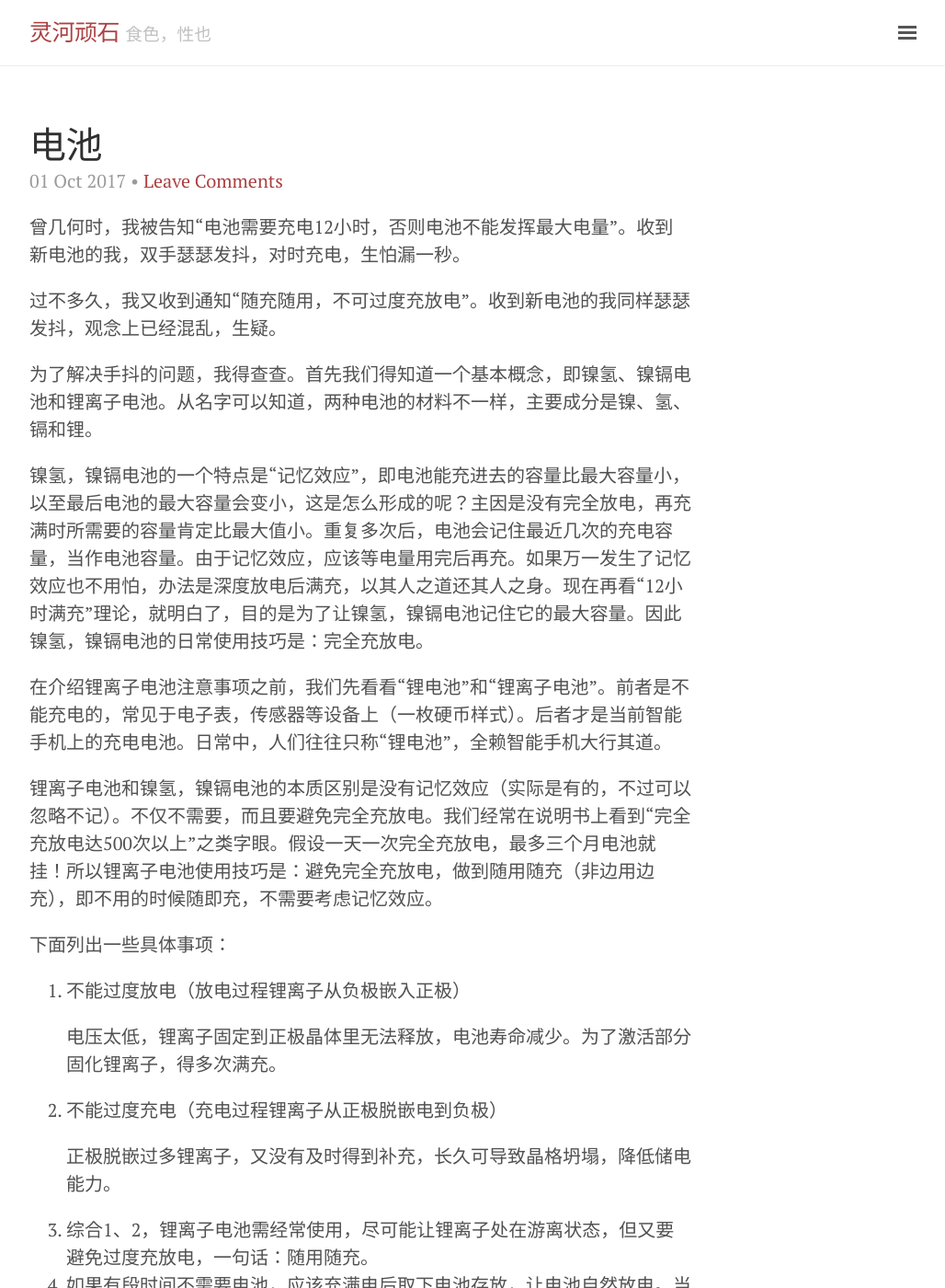
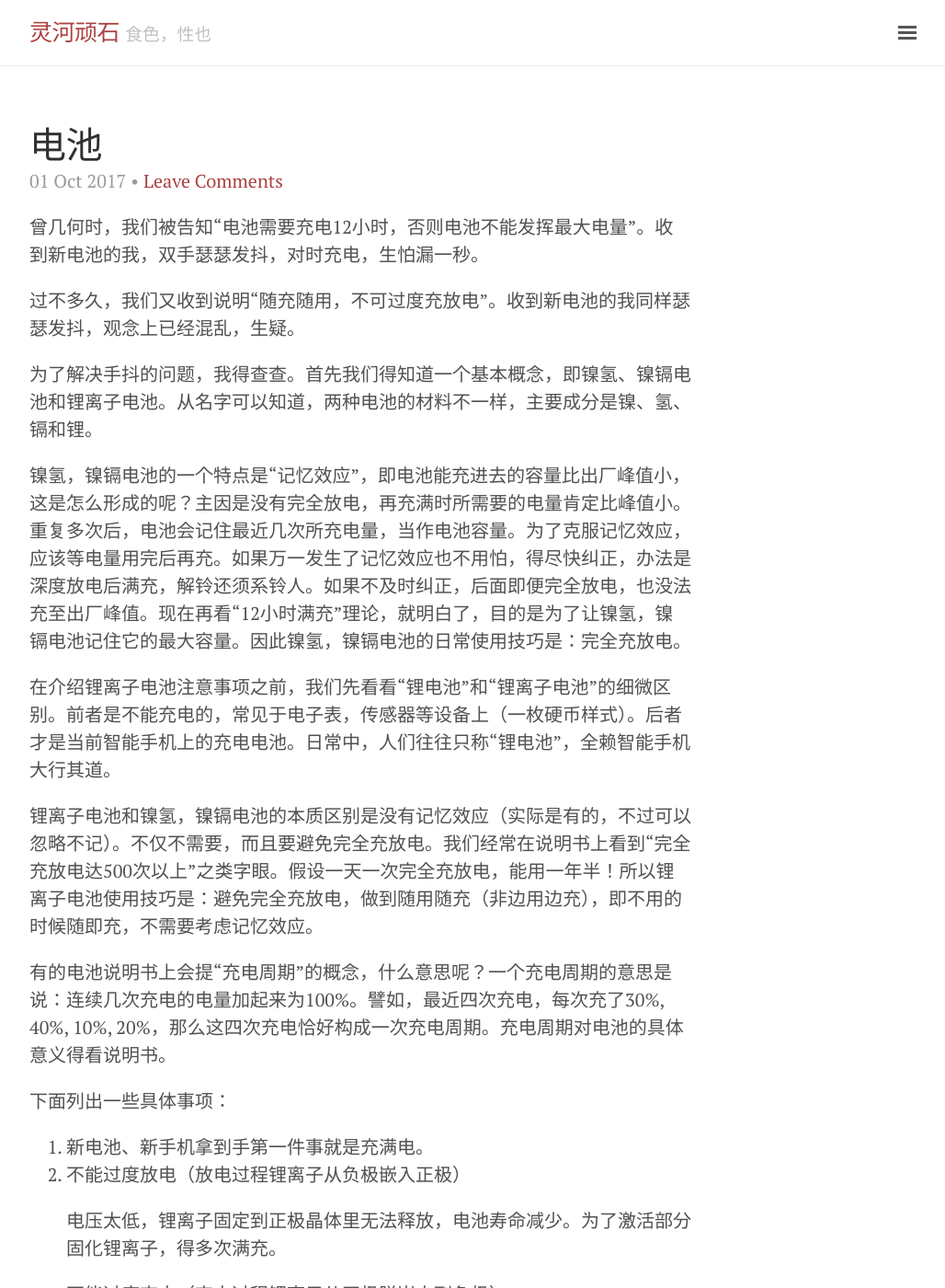
Before and after one commit to outsinre/zh-blog, a Jekyll site: the page built from _posts/2017-10-01-battery.md, in a window 1280 px wide and 1400 px high. Shown: the whole window at 92% size, without its empty margins (248-1276 px from the left). Built offline with Jekyll 4.4.1, drawn with Linux system fonts in a browser that asks for light colours; comment, search, counter and statistics services are not loaded; some of the changed text lies outside the part shown.

Commit message:
battery xudian; kt

```diff
--- a/_posts/2017-10-01-battery.md
+++ b/_posts/2017-10-01-battery.md
@@ -3,29 +3,33 @@ layout: post
 title: 电池
 ---
 
-曾几何时，我被告知“电池需要充电12小时，否则电池不能发挥最大电量”。收到新电池的我，双手瑟瑟发抖，对时充电，生怕漏一秒。
+曾几何时，我们被告知“电池需要充电12小时，否则电池不能发挥最大电量”。收到新电池的我，双手瑟瑟发抖，对时充电，生怕漏一秒。
 
-过不多久，我又收到通知“随充随用，不可过度充放电”。收到新电池的我同样瑟瑟发抖，观念上已经混乱，生疑。
+过不多久，我们又收到说明“随充随用，不可过度充放电”。收到新电池的我同样瑟瑟发抖，观念上已经混乱，生疑。
 
 为了解决手抖的问题，我得查查。首先我们得知道一个基本概念，即镍氢、镍镉电池和锂离子电池。从名字可以知道，两种电池的材料不一样，主要成分是镍、氢、镉和锂。
 
-镍氢，镍镉电池的一个特点是“记忆效应”，即电池能充进去的容量比最大容量小，以至最后电池的最大容量会变小，这是怎么形成的呢？主因是没有完全放电，再充满时所需要的容量肯定比最大值小。重复多次后，电池会记住最近几次的充电容量，当作电池容量。由于记忆效应，应该等电量用完后再充。如果万一发生了记忆效应也不用怕，办法是深度放电后满充，以其人之道还其人之身。现在再看“12小时满充”理论，就明白了，目的是为了让镍氢，镍镉电池记住它的最大容量。因此镍氢，镍镉电池的日常使用技巧是：完全充放电。
+镍氢，镍镉电池的一个特点是“记忆效应”，即电池能充进去的容量比出厂峰值小，这是怎么形成的呢？主因是没有完全放电，再充满时所需要的电量肯定比峰值小。重复多次后，电池会记住最近几次所充电量，当作电池容量。为了克服记忆效应，应该等电量用完后再充。如果万一发生了记忆效应也不用怕，得尽快纠正，办法是深度放电后满充，解铃还须系铃人。如果不及时纠正，后面即便完全放电，也没法充至出厂峰值。现在再看“12小时满充”理论，就明白了，目的是为了让镍氢，镍镉电池记住它的最大容量。因此镍氢，镍镉电池的日常使用技巧是：完全充放电。
 
-在介绍锂离子电池注意事项之前，我们先看看“锂电池”和“锂离子电池”。前者是不能充电的，常见于电子表，传感器等设备上（一枚硬币样式）。后者才是当前智能手机上的充电电池。日常中，人们往往只称“锂电池”，全赖智能手机大行其道。
+在介绍锂离子电池注意事项之前，我们先看看“锂电池”和“锂离子电池”的细微区别。前者是不能充电的，常见于电子表，传感器等设备上（一枚硬币样式）。后者才是当前智能手机上的充电电池。日常中，人们往往只称“锂电池”，全赖智能手机大行其道。
 
-锂离子电池和镍氢，镍镉电池的本质区别是没有记忆效应（实际是有的，不过可以忽略不记）。不仅不需要，而且要避免完全充放电。我们经常在说明书上看到“完全充放电达500次以上”之类字眼。假设一天一次完全充放电，最多三个月电池就挂！所以锂离子电池使用技巧是：避免完全充放电，做到随用随充（非边用边充），即不用的时候随即充，不需要考虑记忆效应。
+锂离子电池和镍氢，镍镉电池的本质区别是没有记忆效应（实际是有的，不过可以忽略不记）。不仅不需要，而且要避免完全充放电。我们经常在说明书上看到“完全充放电达500次以上”之类字眼。假设一天一次完全充放电，能用一年半！所以锂离子电池使用技巧是：避免完全充放电，做到随用随充（非边用边充），即不用的时候随即充，不需要考虑记忆效应。
+
+有的电池说明书上会提“充电周期”的概念，什么意思呢？一个充电周期的意思是说：连续几次充电的电量加起来为100%。譬如，最近四次充电，每次充了30%, 40%, 10%, 20%，那么这四次充电恰好构成一次充电周期。充电周期对电池的具体意义得看说明书。
 
 下面列出一些具体事项：
 
-1. 不能过度放电（放电过程锂离子从负极嵌入正极）
+1. 新电池、新手机拿到手第一件事就是充满电。
+2. 不能过度放电（放电过程锂离子从负极嵌入正极）
 
    电压太低，锂离子固定到正极晶体里无法释放，电池寿命减少。为了激活部分固化锂离子，得多次满充。
-2. 不能过度充电（充电过程锂离子从正极脱嵌电到负极）
+3. 不能过度充电（充电过程锂离子从正极脱嵌电到负极）
 
    正极脱嵌过多锂离子，又没有及时得到补充，长久可导致晶格坍塌，降低储电能力。
-3. 综合1、2，锂离子电池需经常使用，尽可能让锂离子处在游离状态，但又要避免过度充放电，一句话：随用随充。
-4. 如果有段时间不需要电池，应该充满电后取下电池存放，让电池自然放电。当然，还得时不时检查，防止过电量放完。
+4. 综合1、2，锂离子电池需经常使用，尽可能让锂离子处在游离状态，但又要避免过度充放电，一句话：随用随充。
+5. 如果有段时间不需要电池，应该充满电后取下电池存放，让电池自然放电。当然，还得时不时检查，防止电量放完。
+6. 关机充电、或飞行模式（并关闭网络）充电对电池更好。
 
-有的电池说明书上会提“充电周期”的概念，什么意思呢？一个充电周期的意思是说：几次充电的电量加起来为100%。譬如，最近四次充电，每次充了30%, 40%, 10%, 20%，那么这四次充电恰好构成一次充电周期。充电周期对电池的具体意义得看说明书。
+说了这么多，但是用户如何才能觉察自己电池出问题了呢？手机预留的工程测试端口可以对电池进行“测试”，从而检查出电池当前参数（电流、电压、峰值等）。譬如，检测出电池当前电量为1000mAh，但是Android系统显示是900mAh或1100mAh，说明电池出了“小”（误差±100mAh）问题。有的地方也称为“虚电”现象，用来描述系统显示错误的电量值。另一个发觉途径是关机充电，比对开关机电量值。市场上有非常多的“电池健康”软件，内置“电池校对”功能，被吹得天花乱坠，如滔滔江水连绵不绝。可惜的是，全是“流氓、垃圾”。在此，我以全人类、全宇宙、佛祖、三清的名义嘱咐你，远离它们！不要问为什么，just do it.
 
 上面只是一般规律，具体情况细节得再看说明书。
--- /dev/null
+++ b/_posts/2017-10-02-kt.md
@@ -0,0 +1,42 @@
+---
+layout: post
+title: 万事开头难
+---
+
+>排名部分先后。
+
+1. 小仲马的《茶花女》
+
+   我认为只有在深入地研究了人以后，才能创造人物，就像要讲一种语言就得先认真学习这种语言一样。 既然我还没到能够创造的年龄，那就只好满足于平铺直叙了。 因此，我请读者相信这个故事的真实性，故事中所有的人物，除了女主人公以外，至今尚在人世。
+2. 纳博科夫的《洛丽塔》
+
+   洛丽塔，我的生命之光，我的欲念之火。我的罪恶，我的灵魂。洛一丽一塔：舌尖向上，分三步，从上颚往下轻轻落在牙齿上。洛一丽一塔。
+3. 马尔克斯的《百年孤独》
+
+   多年以后，面对行刑队，奥里雷亚诺·布恩迪亚上校将会回想起父亲带他去见识冰块的那个遥远的下午。
+4. 伍绮诗的《无声告白》
+
+   莉迪亚死了，可他们还不知道。
+5. 加缪的《局外人》
+
+   今天，妈妈死了。也许是昨天，我不知道。我收到养老院发来的电报：“母死。明日葬。专此通知。”这说明不了什么。可能是昨天死的。
+6. 张爱玲的《红玫瑰与白玫瑰》
+
+   振保的生命里有两个女人，他说一个是他的白玫瑰，一个是他的红玫瑰……也许每一个男子全都有过这样的两个女人，至少两个。娶了红玫瑰，久而久之，红的变了墙上的一抹蚊子血，白的还是“床前明月光”；娶了白玫瑰，白的便是衣服上的一粒饭粘子，红的却是心口上的一颗朱砂痣。
+
+   >我对张爱玲有意见，不过我不说。
+
+7. 安娜的《卡列尼娜》
+
+   幸福的家庭都是相似的，不幸的家庭各有各的不幸。
+8. 徐皓峰《流氓家史》
+
+   20世纪末年的一日，一个十岁小孩站在北京王府井百货大楼前，嘴里叼着冰棍，手里拿着烟，边吃边抽。他叫张招考，他爸爸叫张金贵，他爷爷叫张天霸。
+
+   在2000年，得了老年呆痴症的爷爷非常肯定地说：“是我杀了宋教仁。”全家人极度恐慌，查了历史书，发现那时爷爷应该还在卖苹果或梨。过了一个月，爷爷异常坚定地说：“闻一多是我杀的，你们查了历史书我也这么说。”父亲只好随声附合，但建议把“闻一多”三字改成“汪精卫”。
+
+   爷爷在口头上杀了他知道的所有历史名人后，便死去了。死前一闪念，悟到了自己原来是荆柯。
+9. 狄更斯《双城记》
+
+   这是最好的时代，也是最坏的时代。
+1. 話說天下大勢，分久必合，合久必分。
```
